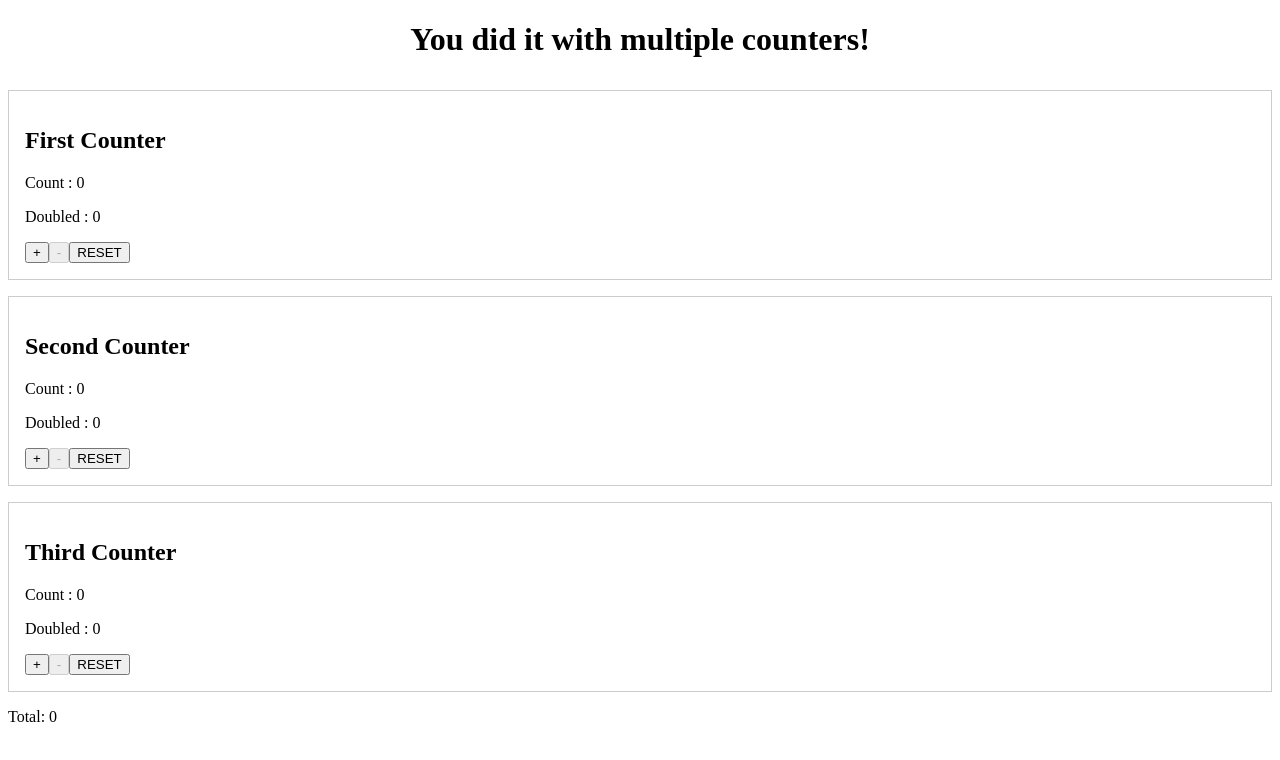
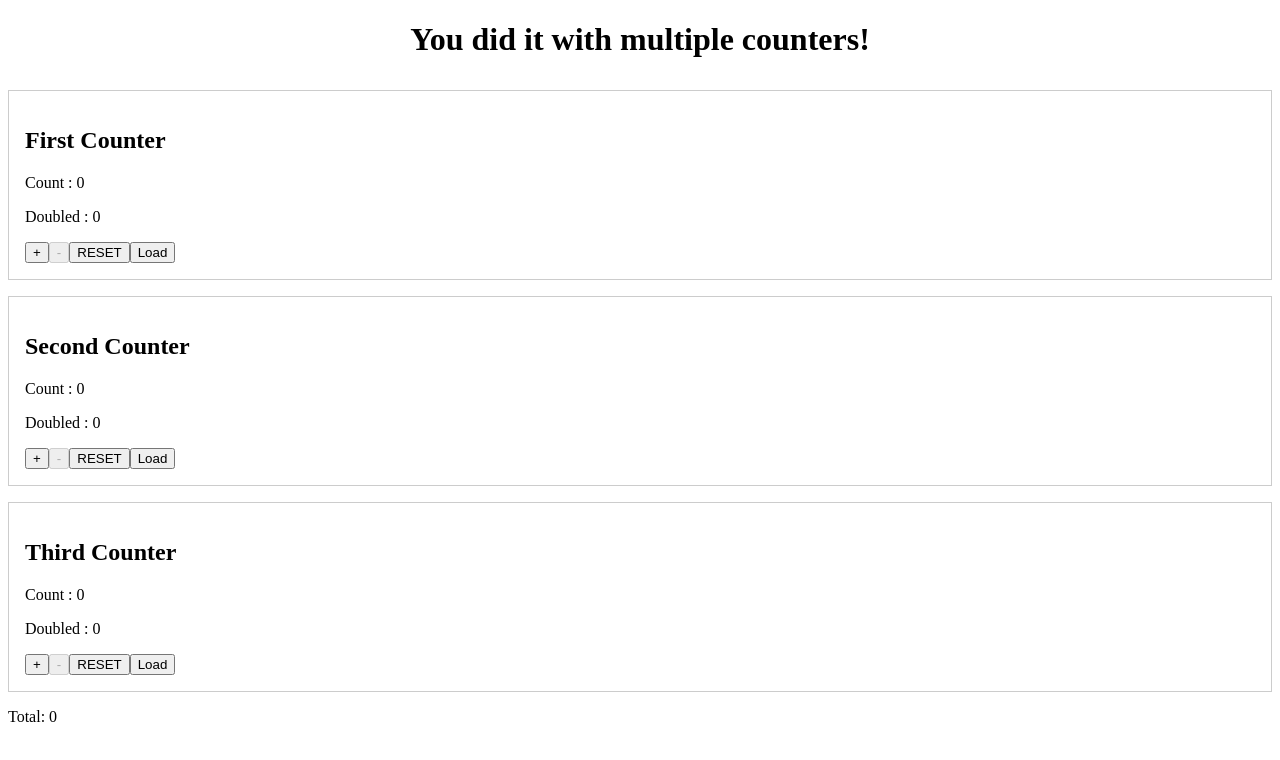
Before and after one commit to omyk13/vue-sb, a Vue app: page / in a window 1280 px wide. Shown: the top 760 px of the page. Built offline with nearby package versions, Linux system fonts and the light colour scheme.

Commit message:
added loading and errro states for he couter component

```diff
--- a/src/components/Counter.vue
+++ b/src/components/Counter.vue
@@ -2,13 +2,20 @@
   <div class="counter">
     <h2>{{ title }}</h2>
 
+    <p v-if="loading">Loading</p>
+    <p v-if="error">error</p>
+
+    <template v-else>
     <p>Count : {{ count }}</p>
     <p>Doubled : {{ doubled }}</p>
 
     <button @click="increment">+</button>
     <button @click="decrement" :disabled="!canDecrement">-</button>
     <button @click="reset">RESET</button>
-  </div>
+    <button @click="loadInitialCount">Load</button>
+    </template>
+
+</div>
 </template>
 
 <script setup>
@@ -24,8 +31,8 @@ defineProps({
 
 const counterStore = useCounterStore()
 
-const { count, doubled, canDecrement } = storeToRefs(counterStore)
-const { increment, decrement, reset } = counterStore
+const { count, doubled, canDecrement, loading, error } = storeToRefs(counterStore)
+const { increment, decrement, reset, loadInitialCount } = counterStore
 </script>
 
 <style scoped>
@@ -34,4 +41,7 @@ const { increment, decrement, reset } = counterStore
   padding: 1rem;
   margin-bottom: 1rem;
 }
+.error{
+  color: red
+}
 </style>
--- a/src/stores/counterStore.js
+++ b/src/stores/counterStore.js
@@ -2,7 +2,7 @@ import { defineStore } from 'pinia'
 import { ref, watch } from 'vue'
 import { useCounter } from '../composables/useCounter.js'
 import { useSettingStore } from './settingStore.js'
-import { normalizeModuleId } from 'vite/module-runner'
+
 
 const STORAGE_KEY = 'counter-store'
 
@@ -37,7 +37,7 @@ export const useCounterStore = defineStore('counter', () => {
   //async action test
   async function loadInitialCount(){
     loading.value = true
-    error.value = normalizeModuleId
+    error.value = null
 
     try{
       //api latency sim
```
